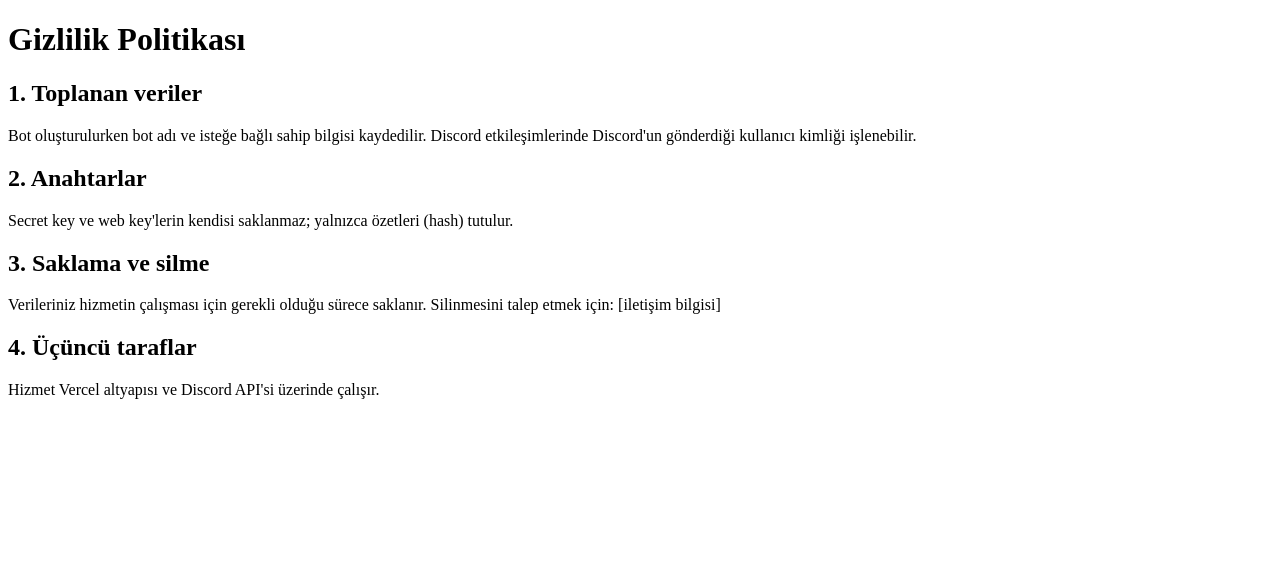
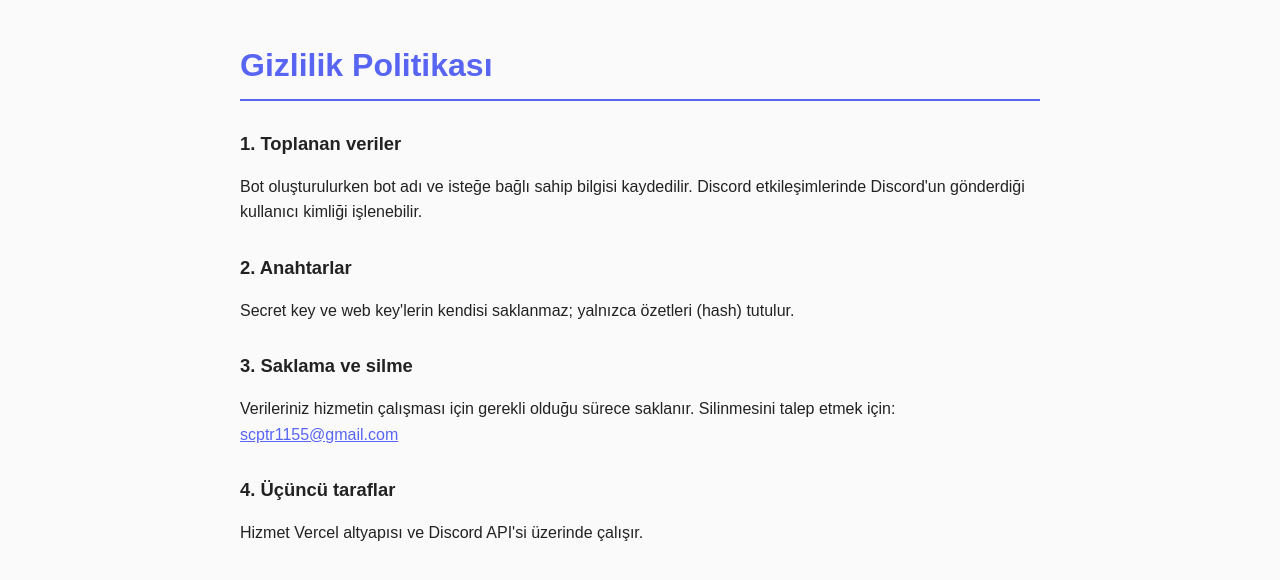
Before and after one commit to scp-orta/apptime, a website: page privacy.html in a window 1280 px wide. Drawn offline with Linux system fonts and the light colour scheme.

Commit message:
Update privacy.html

```diff
--- a/privacy.html
+++ b/privacy.html
@@ -4,6 +4,13 @@
   <meta charset="UTF-8">
   <meta name="viewport" content="width=device-width, initial-scale=1.0">
   <title>Gizlilik Politikası</title>
+  <style>
+    body { font-family: Arial, sans-serif; max-width: 800px; margin: 40px auto; padding: 0 20px; line-height: 1.6; color: #222; background: #fafafa; }
+    h1 { border-bottom: 2px solid #5865F2; padding-bottom: 8px; color: #5865F2; }
+    h2 { margin-top: 28px; font-size: 1.15em; }
+    p { margin: 8px 0; }
+    a { color: #5865F2; }
+  </style>
 </head>
 <body>
   <h1>Gizlilik Politikası</h1>
@@ -12,7 +19,7 @@
   <h2>2. Anahtarlar</h2>
   <p>Secret key ve web key'lerin kendisi saklanmaz; yalnızca özetleri (hash) tutulur.</p>
   <h2>3. Saklama ve silme</h2>
-  <p>Verileriniz hizmetin çalışması için gerekli olduğu sürece saklanır. Silinmesini talep etmek için: [iletişim bilgisi]</p>
+  <p>Verileriniz hizmetin çalışması için gerekli olduğu sürece saklanır. Silinmesini talep etmek için: <a href="mailto:scptr1155@gmail.com">scptr1155@gmail.com</a></p>
   <h2>4. Üçüncü taraflar</h2>
   <p>Hizmet Vercel altyapısı ve Discord API'si üzerinde çalışır.</p>
 </body>
```
